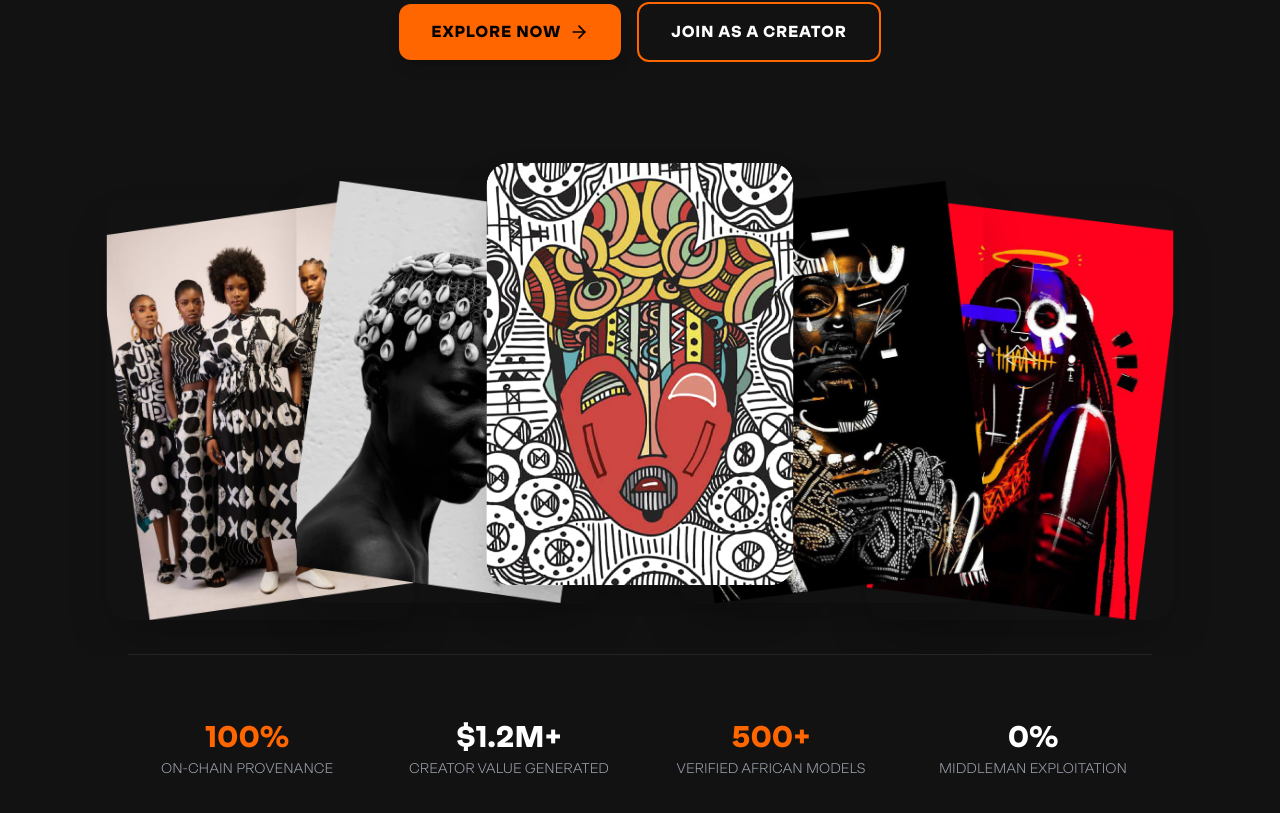
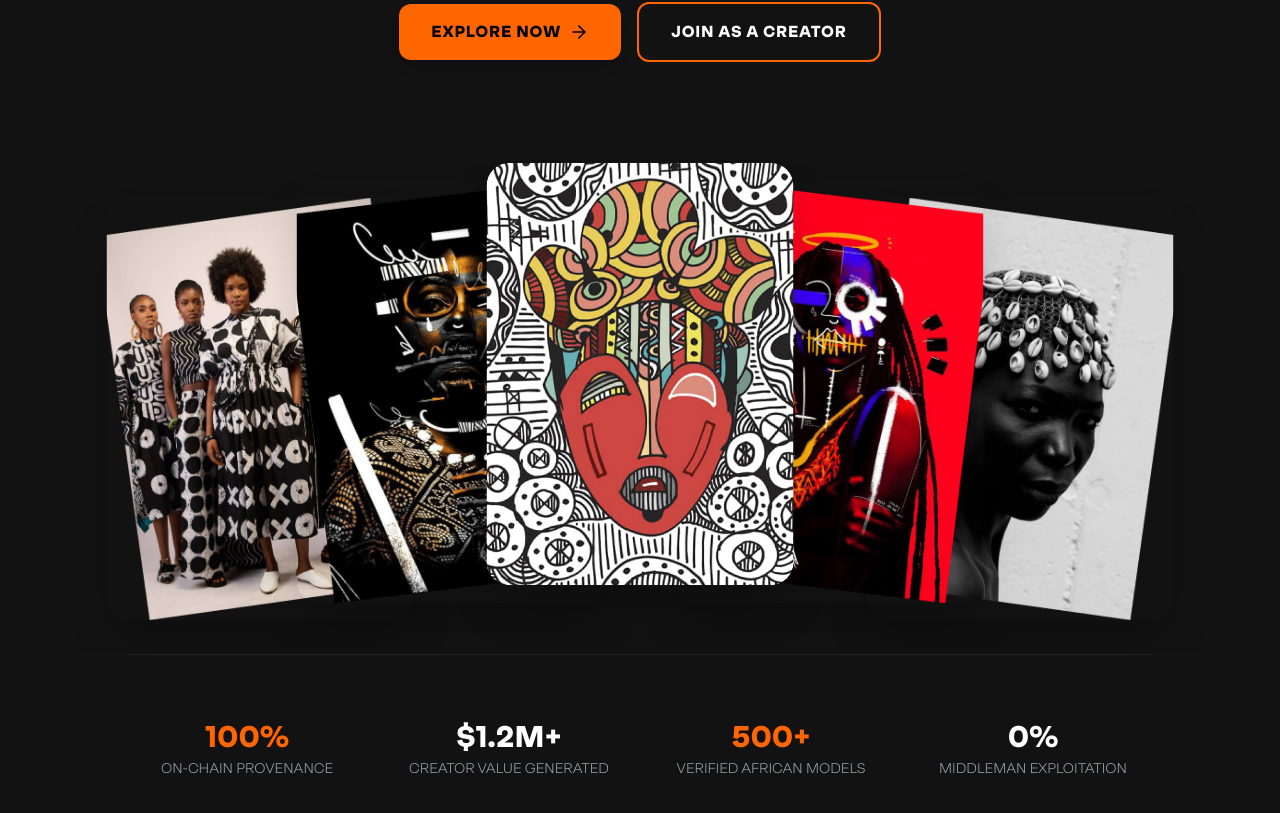
Before and after one commit to Kaycee276/blackfrica-fe, a Next.js app: page / in a window 1280 px wide. Shown: the part 571-1384 px from the top of the page. Built offline with nearby package versions, Linux system fonts and the light colour scheme.

Commit message:
style: reorder CardStack images left-to-right to 1, 3, 5, 4, 2

```diff
--- a/src/components/CardStack.tsx
+++ b/src/components/CardStack.tsx
@@ -24,6 +24,7 @@ export const CardStack = () => {
     return () => window.removeEventListener("resize", handleResize);
   }, []);
 
+  // Left-to-right image sequence requested: 1, 3, 5, 4, 2
   const cards: CardItem[] = [
     {
       id: "1",
@@ -35,9 +36,9 @@ export const CardStack = () => {
       factor: -2,
     },
     {
-      id: "2",
-      image: "/assets/hero-model-2.png",
-      title: "Tribal Portrait",
+      id: "3",
+      image: "/assets/hero-model-3.png",
+      title: "Vibrant Red Portrait",
       hoverRotation: -4,
       zIndex: 20,
       offsetY: 18,
@@ -53,18 +54,18 @@ export const CardStack = () => {
       factor: 0,
     },
     {
-      id: "3",
-      image: "/assets/hero-model-3.png",
-      title: "Vibrant Red Portrait",
+      id: "4",
+      image: "/assets/hero-model-4.png",
+      title: "Cowrie Shell Headpiece",
       hoverRotation: 4,
       zIndex: 20,
       offsetY: 18,
       factor: 1,
     },
     {
-      id: "4",
-      image: "/assets/hero-model-4.png",
-      title: "Cowrie Shell Headpiece",
+      id: "2",
+      image: "/assets/hero-model-2.png",
+      title: "Tribal Portrait",
       hoverRotation: 8,
       zIndex: 10,
       offsetY: 35,
```
